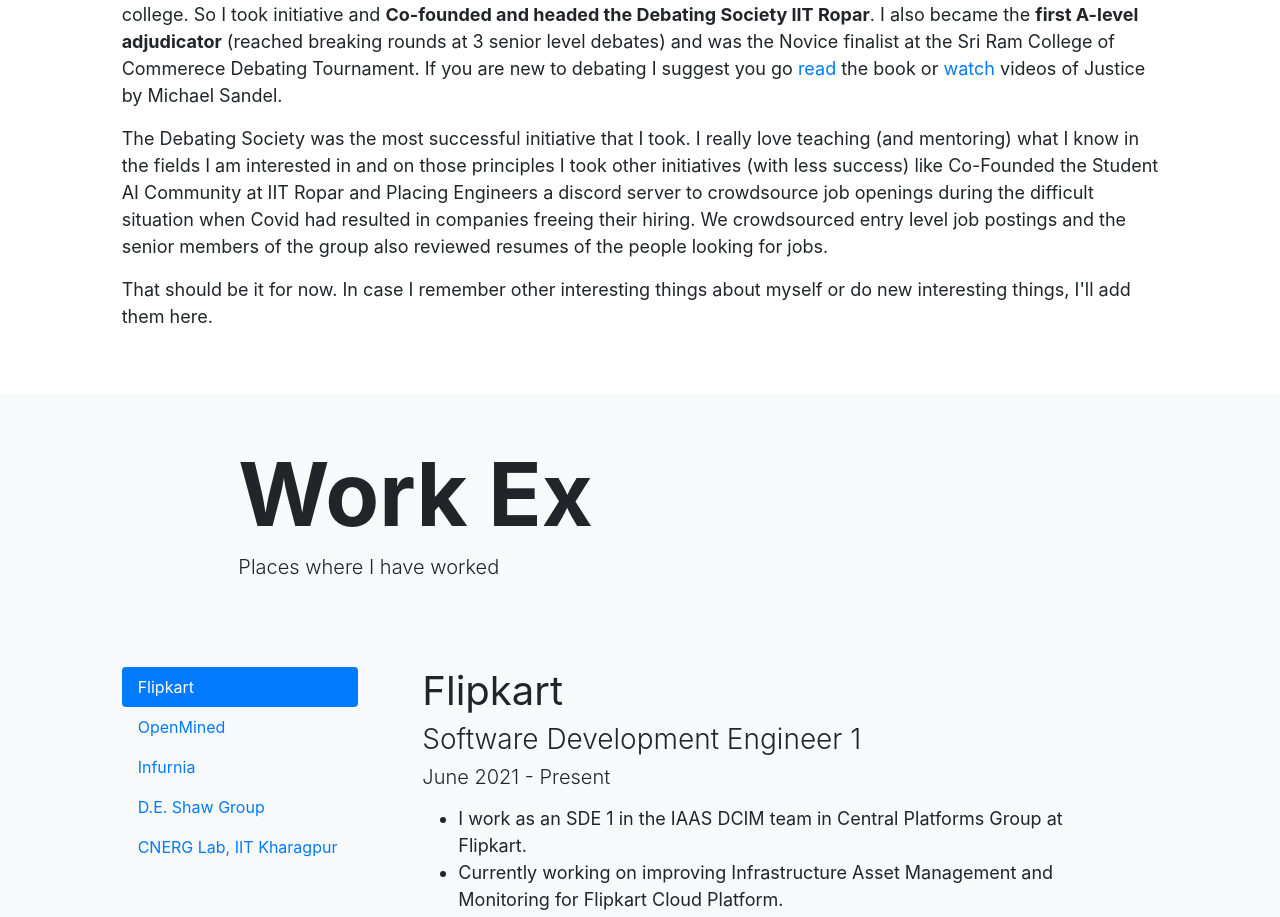
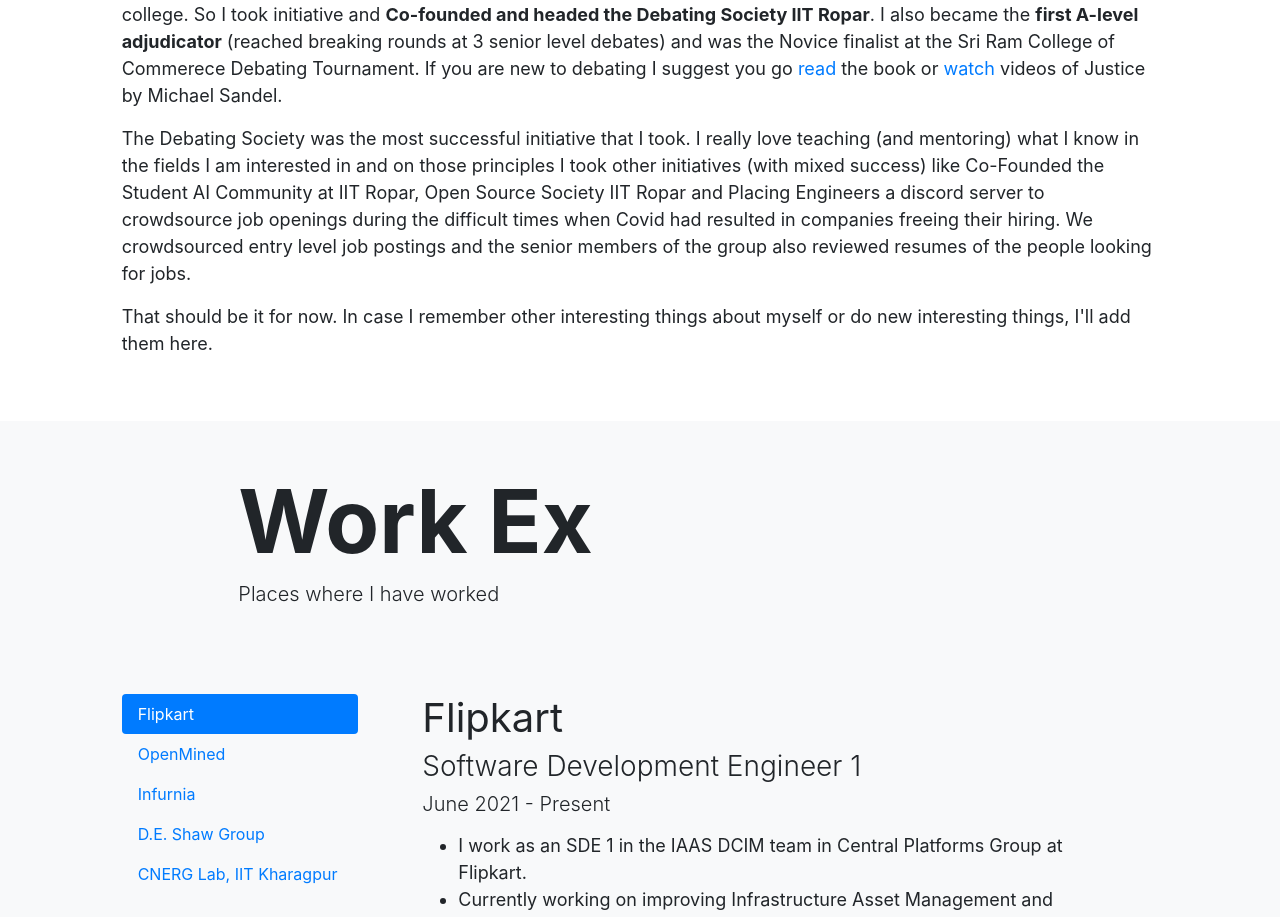
Before and after one commit to hershd23/portfolio, a React (Create React App) app: page / in a window 1280 px wide. Shown: the part 1610-2527 px from the top of the page. Built offline with nearby package versions, Linux system fonts and the light colour scheme.

Commit message:
Changed content in About.js

```diff
--- a/src/sections/About.js
+++ b/src/sections/About.js
@@ -68,10 +68,10 @@
 						<p>
 							The Debating Society was the most successful initiative that I took.
 							I really love teaching (and mentoring) what I know in the fields I am interested in and on those principles
-							I took other initiatives (with less success) like Co-Founded the Student AI Community at IIT Ropar and
-							Placing Engineers a discord server to crowdsource job openings during the difficult situation
-							when Covid had resulted in companies freeing their hiring. We crowdsourced entry level job postings and
-							the senior members of the group also reviewed resumes of the people looking for jobs.
+							I took other initiatives (with mixed success) like Co-Founded the Student AI Community at IIT Ropar,
+							Open Source Society IIT Ropar and Placing Engineers a discord server to crowdsource job openings during the
+							difficult times when Covid had resulted in companies freeing their hiring. We crowdsourced entry level job
+							postings and the senior members of the group also reviewed resumes of the people looking for jobs.
 						</p>
 
 						<p>
```
